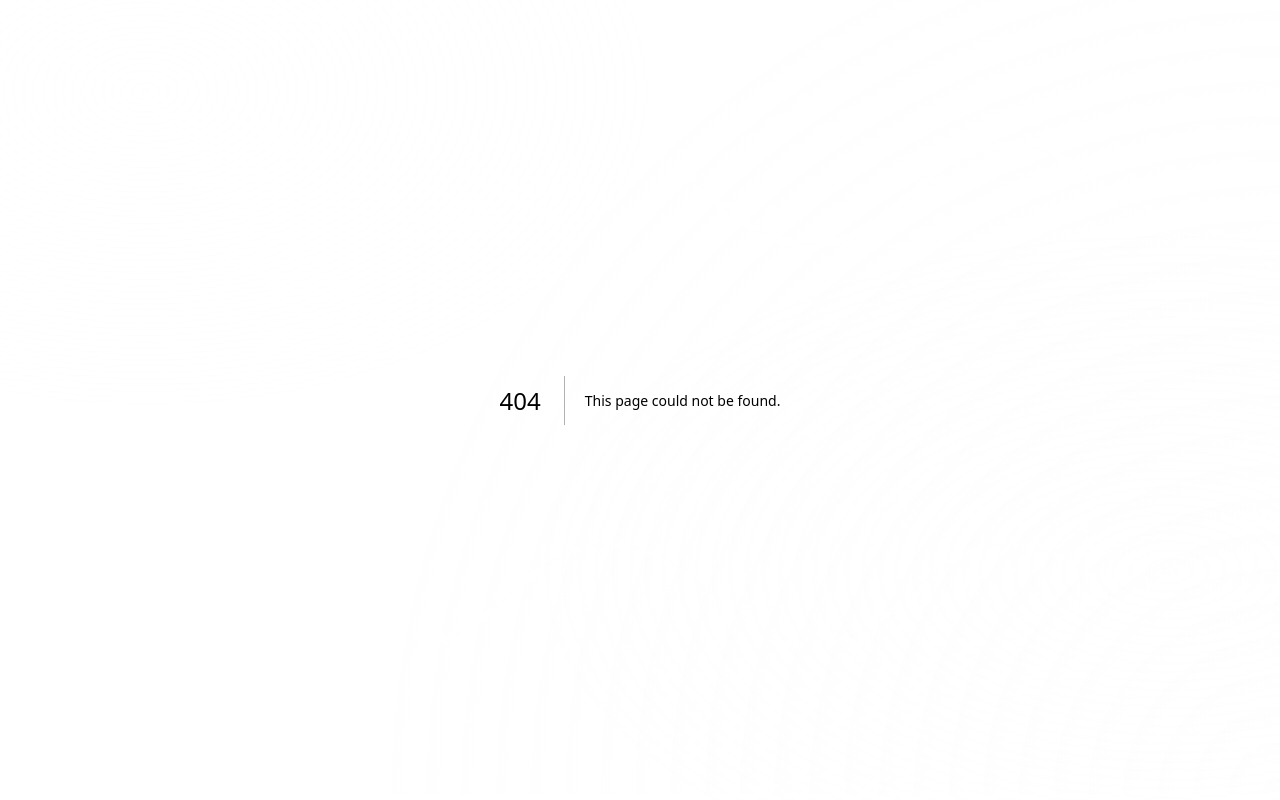
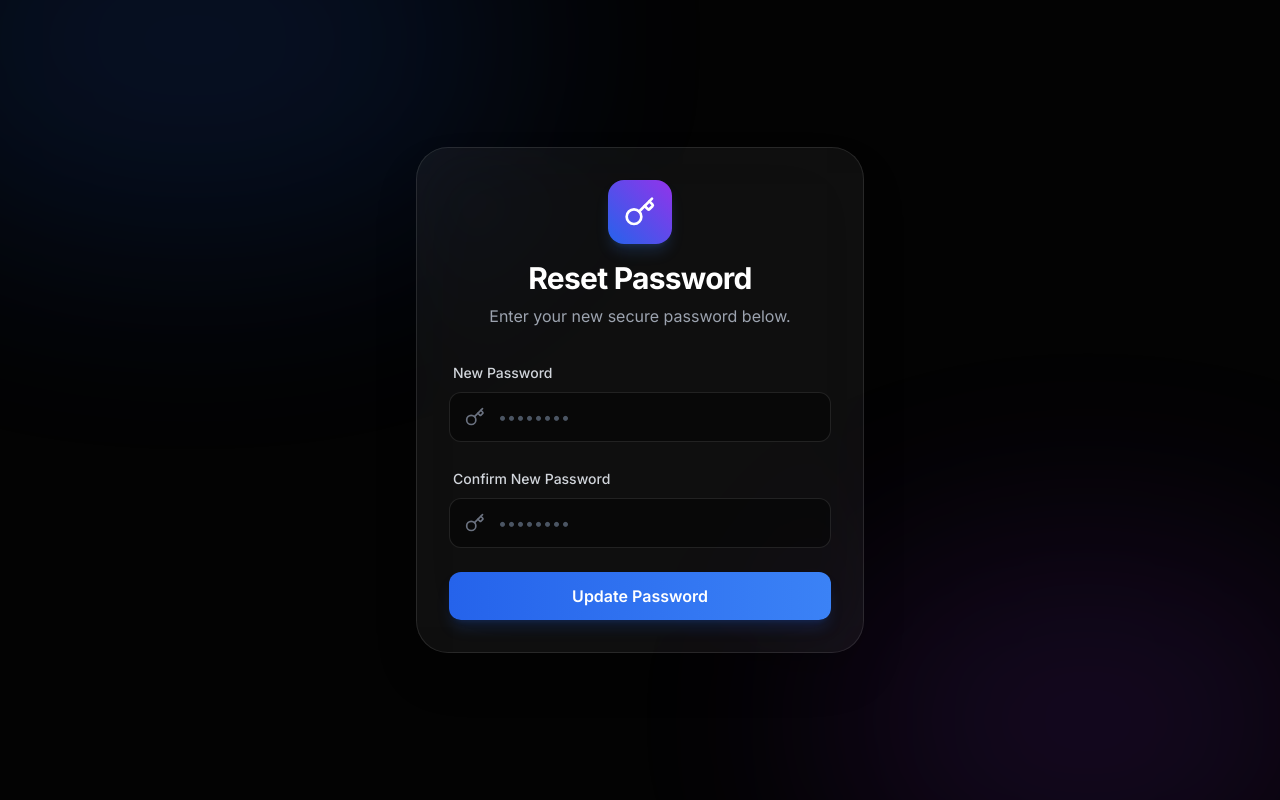
Before and after one commit to sivchhingveth-ai/tech-website, a Next.js app: page /auth/reset-password in a window 1280 px wide. Before the commit this address had no page. Built offline with nearby package versions, Linux system fonts and the light colour scheme.

Commit message:
feat: fix authentication flows and UI messages

```diff
--- a/app/auth/actions.ts
+++ b/app/auth/actions.ts
@@ -30,7 +30,12 @@ export async function signup(formData: FormData) {
         password: formData.get('password') as string,
     }
 
-    const { error } = await supabase.auth.signUp(data)
+    const { error } = await supabase.auth.signUp({
+        ...data,
+        options: {
+            emailRedirectTo: `${process.env.NEXT_PUBLIC_SITE_URL || 'http://localhost:3000'}/auth/callback`,
+        },
+    })
 
     if (error) {
         redirect('/login?error=' + encodeURIComponent(error.message))
--- /dev/null
+++ b/app/auth/callback/route.ts
@@ -0,0 +1,29 @@
+import { createClient } from '@/utils/supabase/server'
+import { NextResponse } from 'next/server'
+
+export async function GET(request: Request) {
+    const { searchParams, origin } = new URL(request.url)
+    const code = searchParams.get('code')
+    // if "next" is in search params, use it as the redirection URL
+    const next = searchParams.get('next') ?? '/'
+
+    if (code) {
+        const supabase = await createClient()
+        const { error } = await supabase.auth.exchangeCodeForSession(code)
+        if (!error) {
+            const forwardedHost = request.headers.get('x-forwarded-host') // Hello, Vercel
+            const isLocalEnv = process.env.NODE_ENV === 'development'
+            if (isLocalEnv) {
+                // we can safely use the origin directly
+                return NextResponse.redirect(`${origin}${next}`)
+            } else if (forwardedHost) {
+                return NextResponse.redirect(`https://${forwardedHost}${next}`)
+            } else {
+                return NextResponse.redirect(`${origin}${next}`)
+            }
+        }
+    }
+
+    // return the user to an error page with instructions
+    return NextResponse.redirect(`${origin}/auth/auth-code-error`)
+}
--- /dev/null
+++ b/app/auth/reset-password/page.tsx
@@ -0,0 +1,96 @@
+import { use } from 'react'
+import { revalidatePath } from 'next/cache'
+import { redirect } from 'next/navigation'
+import { createClient } from '@/utils/supabase/server'
+import { Sparkles, Key } from 'lucide-react'
+
+export default function ResetPasswordPage({
+    searchParams,
+}: {
+    searchParams: Promise<{ error?: string; message?: string }>
+}) {
+    const { error } = use(searchParams)
+    async function updatePassword(formData: FormData) {
+        'use server'
+        const password = formData.get('password') as string
+        const confirmPassword = formData.get('confirmPassword') as string
+
+        if (password !== confirmPassword) {
+            redirect('/auth/reset-password?error=Passwords do not match')
+        }
+
+        const supabase = await createClient()
+        const { error } = await supabase.auth.updateUser({ password })
+
+        if (error) {
+            redirect('/auth/reset-password?error=' + encodeURIComponent(error.message))
+        }
+
+        revalidatePath('/', 'layout')
+        redirect('/login?message=Password updated successfully')
+    }
+
+    return (
+        <div className="min-h-screen bg-[#030303] flex items-center justify-center p-4 relative overflow-hidden font-['Inter',_sans-serif]">
+            <div className="absolute top-[-20%] left-[-10%] w-[50%] h-[50%] bg-blue-600/20 rounded-full blur-[120px] animate-pulse"></div>
+            <div className="absolute bottom-[-10%] right-[-5%] w-[40%] h-[40%] bg-purple-600/20 rounded-full blur-[120px] animate-pulse delay-700"></div>
+
+            <div className="w-full max-w-md relative z-10 group">
+                <div className="bg-white/5 backdrop-blur-2xl border border-white/10 p-8 rounded-[2rem] shadow-2xl transition-all duration-500 hover:border-white/20 hover:bg-white/10">
+                    <div className="text-center mb-8">
+                        <div className="inline-flex items-center justify-center w-16 h-16 rounded-2xl bg-gradient-to-tr from-blue-600 to-purple-600 mb-4 shadow-lg shadow-blue-500/20 transform group-hover:scale-110 transition-transform duration-500">
+                            <Key className="w-8 h-8 text-white" />
+                        </div>
+                        <h1 className="text-3xl font-bold text-white mb-2 tracking-tight">Reset Password</h1>
+                        <p className="text-gray-400">Enter your new secure password below.</p>
+                    </div>
+
+                    <form action={updatePassword} className="space-y-6">
+                        <div className="space-y-2">
+                            <label className="text-sm font-medium text-gray-300 ml-1">New Password</label>
+                            <div className="relative">
+                                <Key className="absolute left-4 top-1/2 -translate-y-1/2 w-5 h-5 text-gray-500" />
+                                <input
+                                    id="password"
+                                    name="password"
+                                    type="password"
+                                    required
+                                    placeholder="••••••••"
+                                    className="w-full bg-black/40 border border-white/10 rounded-xl py-3 pl-12 pr-4 text-white placeholder-gray-600 focus:outline-none focus:ring-2 focus:ring-blue-500/50 focus:border-blue-500/50 transition-all"
+                                />
+                            </div>
+                        </div>
+
+                        <div className="space-y-2">
+                            <label className="text-sm font-medium text-gray-300 ml-1">Confirm New Password</label>
+                            <div className="relative">
+                                <Key className="absolute left-4 top-1/2 -translate-y-1/2 w-5 h-5 text-gray-500" />
+                                <input
+                                    id="confirmPassword"
+                                    name="confirmPassword"
+                                    type="password"
+                                    required
+                                    placeholder="••••••••"
+                                    className="w-full bg-black/40 border border-white/10 rounded-xl py-3 pl-12 pr-4 text-white placeholder-gray-600 focus:outline-none focus:ring-2 focus:ring-blue-500/50 focus:border-blue-500/50 transition-all"
+                                />
+                            </div>
+                        </div>
+
+                        {error && (
+                            <div className="bg-red-500/10 border border-red-500/20 text-red-400 text-sm p-3 rounded-lg text-center animate-shake">
+                                {error}
+                            </div>
+                        )}
+
+                        <button
+                            type="submit"
+                            className="w-full bg-gradient-to-r from-blue-600 to-blue-500 hover:from-blue-500 hover:to-blue-400 text-white font-semibold py-3 rounded-xl shadow-lg shadow-blue-600/20 transition-all active:scale-[0.98]"
+                        >
+                            Update Password
+                        </button>
+                    </form>
+                </div>
+            </div>
+        </div>
+    )
+}
--- a/app/login/page.tsx
+++ b/app/login/page.tsx
@@ -1,11 +1,13 @@
+import { use } from 'react'
 import { login, signup, resetPassword } from '@/app/auth/actions'
 import { Key, Mail, Scissors, Sparkles } from 'lucide-react'
 
 export default function LoginPage({
     searchParams,
 }: {
-    searchParams: { message?: string; error?: string }
+    searchParams: Promise<{ message?: string; error?: string }>
 }) {
+    const { message, error } = use(searchParams)
     return (
         <div className="min-h-screen bg-[#030303] flex items-center justify-center p-4 relative overflow-hidden font-['Inter',_sans-serif]">
             {/* Decorative Gradients */}
@@ -61,15 +63,15 @@ export default function LoginPage({
                             </div>
                         </div>
 
-                        {searchParams?.error && (
+                        {error && (
                             <div className="bg-red-500/10 border border-red-500/20 text-red-400 text-sm p-3 rounded-lg text-center animate-shake">
-                                {searchParams.error}
+                                {error}
                             </div>
                         )}
 
-                        {searchParams?.message && (
+                        {message && (
                             <div className="bg-green-500/10 border border-green-500/20 text-green-400 text-sm p-3 rounded-lg text-center">
-                                {searchParams.message}
+                                {message}
                             </div>
                         )}
 
```
